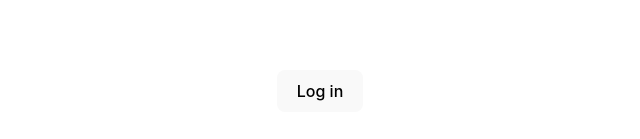
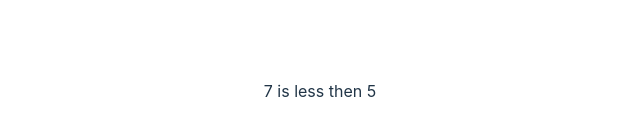
Before and after one commit to jung-ho-1231/study-svelte-tutorial, a Svelte app: page / in a window 1280 px wide. Shown: the part 309-448 px from the top of the page, without its empty margins (320-960 px from the left). Built offline with nearby package versions, Linux system fonts and the light colour scheme.

Commit message:
4. Login - else if blocks

```diff
--- a/src/App.svelte
+++ b/src/App.svelte
@@ -1,19 +1,11 @@
 <script>
-    let user = {loggedIn: false}
-
-    function toggle() {
-        user.loggedIn = !user.loggedIn;
-    }
+    let x = 7;
 </script>
 
-{#if user.loggedIn}
-    <button on:click={() => toggle()}>
-        Log out
-    </button>
+{#if x > 10}
+    <p>{x} is grater then 10</p>
+{:else if x > 5}
+    <p>{x} is less then 5</p>
+{:else}
+    <p>{x} is between 5 and 10</p>
 {/if}
-
-{#if !user.loggedIn}
-    <button on:click={() => toggle()}>
-        Log in
-    </button>
-{/if}
```
